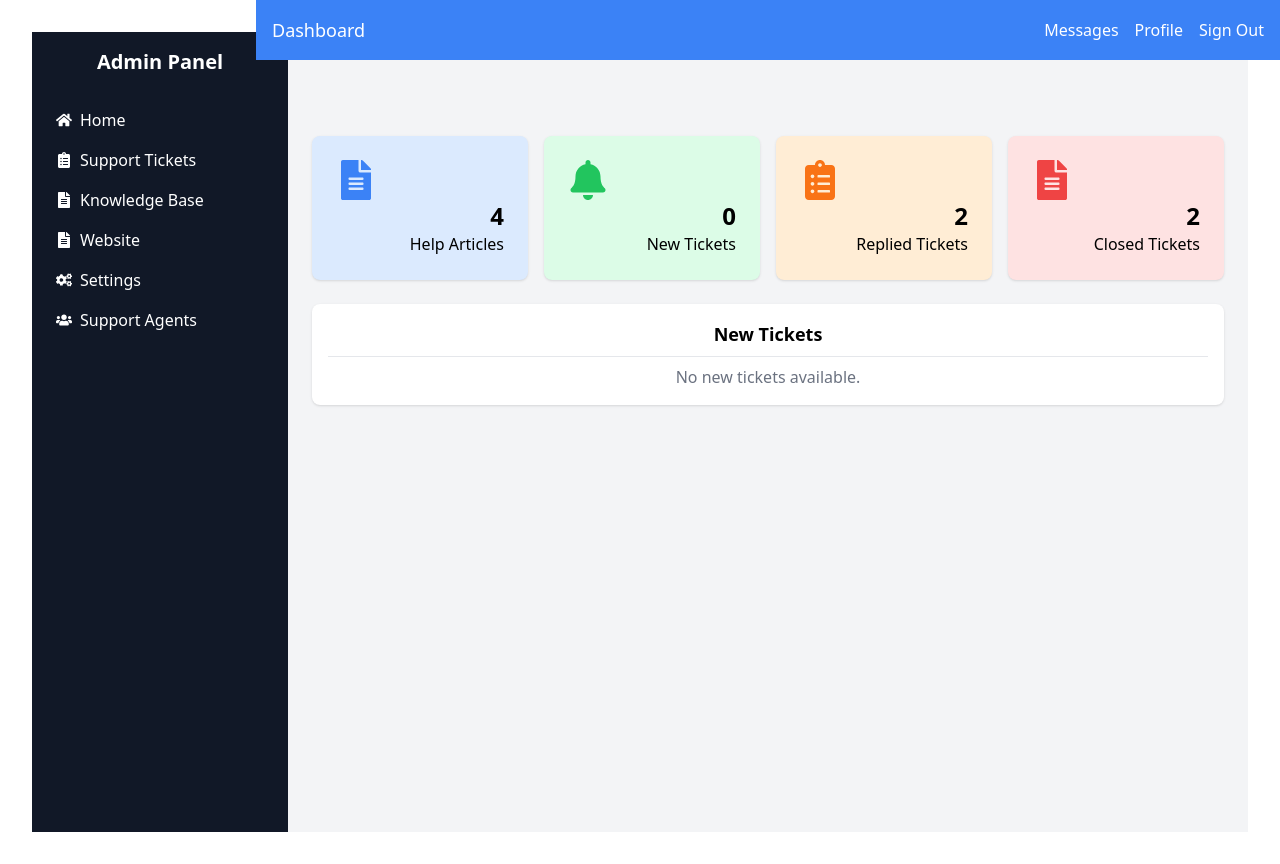
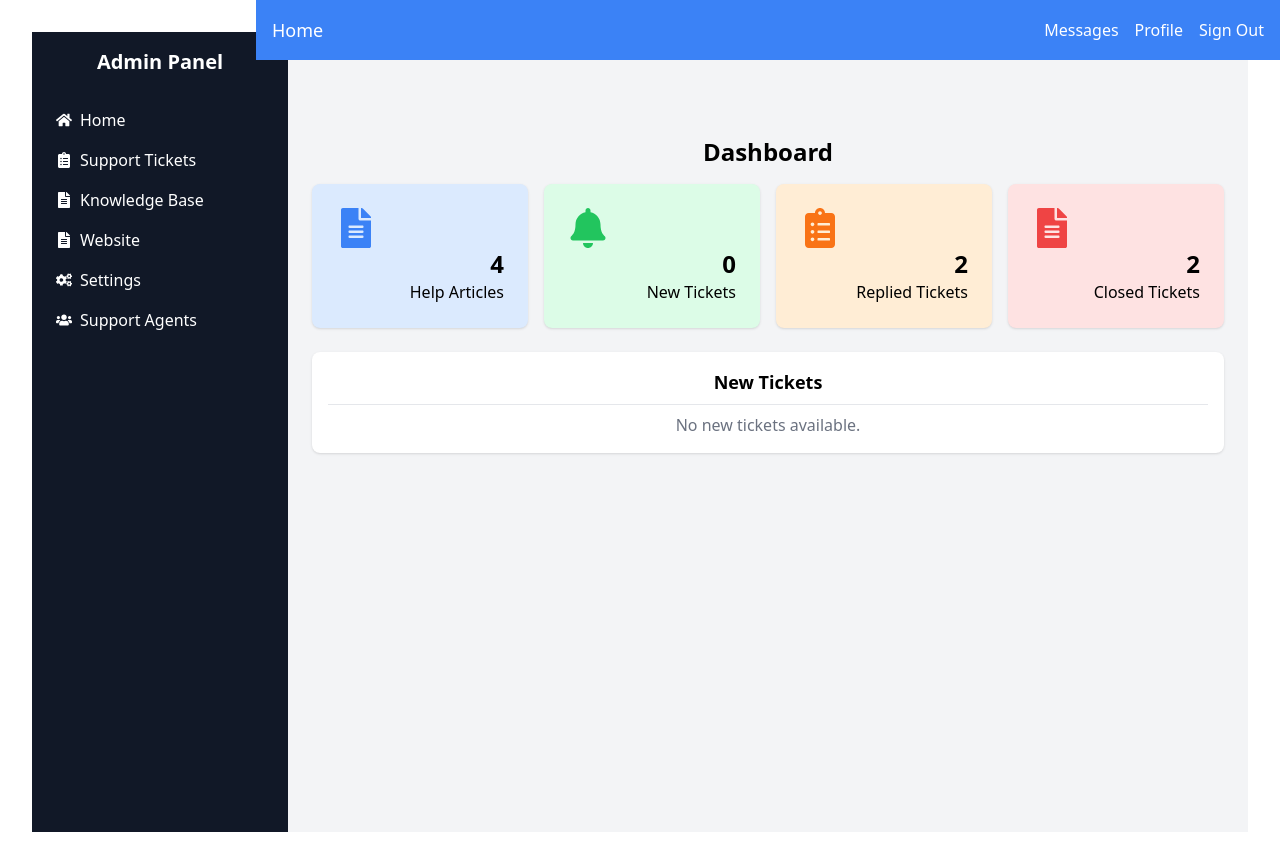
Before and after one commit to justzaid/customer-react-app, a React (Vite) app: page / in a window 1280 px wide. Built offline with nearby package versions, Linux system fonts and the light colour scheme.

Commit message:
Added a side navbar component to then render different links to admin and user role

```diff
--- a/src/components/Dashboard/Dashboard.jsx
+++ b/src/components/Dashboard/Dashboard.jsx
@@ -1,33 +1,22 @@
 import React from "react";
-import { Card, CardContent } from '../Card/Card'
+import Navbar from "../Navbar/Navbar";
+import SideNavbar from "../SideNavbar/SideNavbar";
+import { Card, CardContent } from '../Card/Card';
 import { FaBell, FaClipboardList, FaFileAlt, FaHome, FaCogs, FaUsers, FaFileAlt as FaKnowledgeBase } from "react-icons/fa";
 
 const Dashboard = () => {
   return (
     <div className="flex">
-      {/* Sidebar */}
-      <div className="w-64 bg-gray-900 text-white min-h-screen p-4">
-        <h2 className="text-xl font-bold mb-6">Admin Panel</h2>
-        <ul>
-          <li className="flex items-center gap-2 p-2 hover:bg-gray-700 rounded"><FaHome /> Home</li>
-          <li className="flex items-center gap-2 p-2 hover:bg-gray-700 rounded"><FaClipboardList /> Support Tickets</li>
-          <li className="flex items-center gap-2 p-2 hover:bg-gray-700 rounded"><FaKnowledgeBase /> Knowledge Base</li>
-          <li className="flex items-center gap-2 p-2 hover:bg-gray-700 rounded"><FaFileAlt /> Website</li>
-          <li className="flex items-center gap-2 p-2 hover:bg-gray-700 rounded"><FaCogs /> Settings</li>
-          <li className="flex items-center gap-2 p-2 hover:bg-gray-700 rounded"><FaUsers /> Support Agents</li>
-        </ul>
-      </div>
+      <SideNavbar /> {/* Use the component here */}
 
       <div className="p-6 bg-gray-100 min-h-screen flex-1">
-        <header className="bg-blue-500 text-white p-4 flex justify-between items-center fixed top-0 left-64 right-0 z-10">
-          <h1 className="text-lg"><a href="#">Dashboard</a></h1>
-          <div className="flex gap-4">
-            <a href="#" className="text-white">Messages</a>
-            <a href="#" className="text-white">Profile</a>
-            <a href="#" className="text-white">Sign Out</a>
-          </div>
-        </header>
-        <div className="grid grid-cols-4 gap-4 mt-20">
+        <Navbar />
+
+        {/* Dashboard Title */}
+        <h2 className="text-2xl font-bold mt-20 mb-4">Dashboard</h2>
+
+        {/* Cards Section */}
+        <div className="grid grid-cols-4 gap-4">
           <Card className="p-4 bg-blue-100">
             <CardContent className="flex items-center justify-between">
               <FaFileAlt size={40} className="text-blue-500" />
@@ -65,6 +54,8 @@ const Dashboard = () => {
             </CardContent>
           </Card>
         </div>
+
+        {/* New Tickets Section */}
         <section className="mt-6 bg-white p-4 rounded-lg shadow">
           <h2 className="text-lg font-bold mb-2">New Tickets</h2>
           <div className="border-t pt-2 text-gray-500">No new tickets available.</div>
--- /dev/null
+++ b/src/components/Navbar/Navbar.jsx
@@ -0,0 +1,16 @@
+import React from "react";
+
+const Navbar = () => {
+  return (
+    <header className="bg-blue-500 text-white p-4 flex justify-between items-center fixed top-0 left-64 right-0 z-10">
+      <h1 className="text-lg"><a href="#">Home</a></h1>
+      <div className="flex gap-4">
+        <a href="#" className="text-white">Messages</a>
+        <a href="#" className="text-white">Profile</a>
+        <a href="#" className="text-white">Sign Out</a>
+      </div>
+    </header>
+  );
+};
+
+export default Navbar;
--- a/src/components/SideNavbar/SideNavbar.jsx
+++ b/src/components/SideNavbar/SideNavbar.jsx
@@ -0,0 +1,20 @@
+import React from "react";
+import { FaHome, FaClipboardList, FaFileAlt, FaCogs, FaUsers, FaFileAlt as FaKnowledgeBase } from "react-icons/fa";
+
+const SideNavbar = () => {
+    return (
+        <div className="w-64 bg-gray-900 text-white min-h-screen p-4">
+            <h2 className="text-xl font-bold mb-6">Admin Panel</h2>
+                <ul>
+                    <li className="flex items-center gap-2 p-2 hover:bg-gray-700 rounded"><FaHome /> Home</li>
+                    <li className="flex items-center gap-2 p-2 hover:bg-gray-700 rounded"><FaClipboardList /> Support Tickets</li>
+                    <li className="flex items-center gap-2 p-2 hover:bg-gray-700 rounded"><FaKnowledgeBase /> Knowledge Base</li>
+                    <li className="flex items-center gap-2 p-2 hover:bg-gray-700 rounded"><FaFileAlt /> Website</li>
+                    <li className="flex items-center gap-2 p-2 hover:bg-gray-700 rounded"><FaCogs /> Settings</li>
+                    <li className="flex items-center gap-2 p-2 hover:bg-gray-700 rounded"><FaUsers /> Support Agents</li>
+                </ul>
+        </div>
+  );
+};
+
+export default SideNavbar;
```
